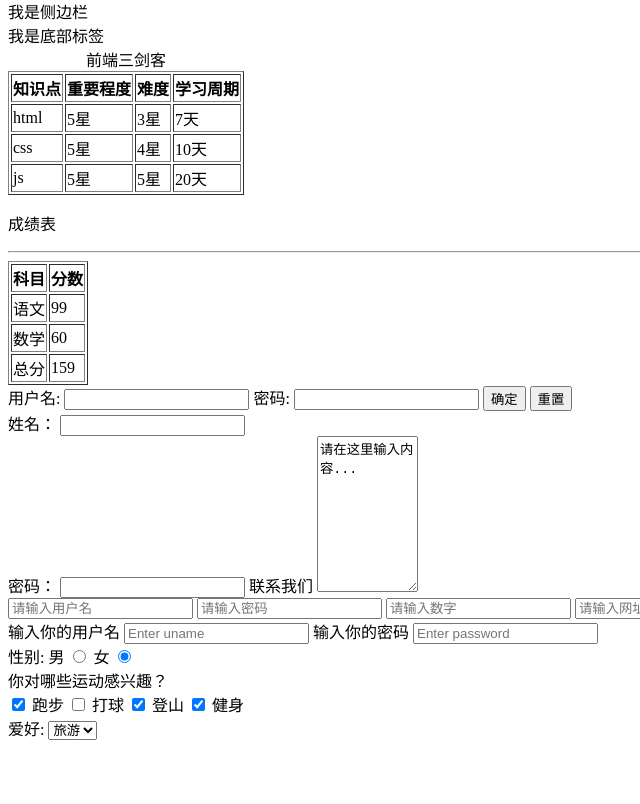
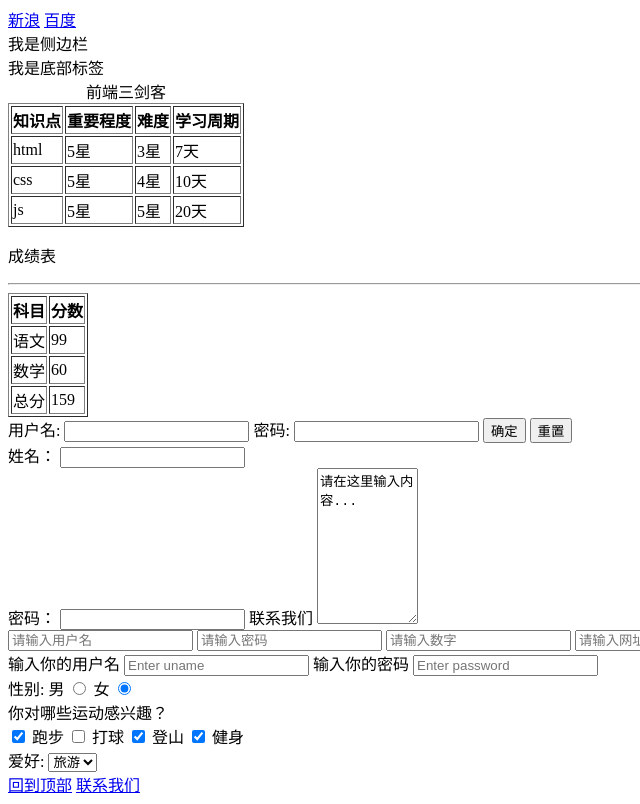
Before and after one commit to samsiac/Blog, a plain HTML site: page hc.html in a window 1280 px wide. Shown: the part 602-1406 px from the top of the page, without its empty margins (0-640 px from the left). Before the commit the page ends 1350 px from the top, so only its background shows below. Drawn offline with Linux system fonts and the light colour scheme.

Commit message:
Update hc.html

```diff
--- a/hc.html
+++ b/hc.html
@@ -3,7 +3,7 @@
 <head>
     <meta charset="utf-8" />
     <!--
-       C/S架构：软件与服务器需同时更新
+       C/S架构：软件与服务器需同时更新自有协议相对安全；不能跨平台使用
         1.还可显示网页关键字,指定网页描述，但不会影响排名
       eg.<meta name="keywords/description"  content="js,html,.../发布"
     2.请求重定向
@@ -16,7 +16,9 @@
         标签可嵌套不交叉
         属性必须有值且加引号
         浏览器尽量自动修正规范解析
-
+    ·内联框架：一个网页中引用另一个网页。一般不推荐使用，常用于公司内网
+    width:/height:/name:为框架指定属性
+     <iframe src="demo02.html" name="tom"></iframe>
 
     -->
     <style type="text/css">
@@ -49,8 +51,12 @@
     ·jpeg支持色彩丰富，不可压缩，不支持透明(保存照片)
     ·gif支出颜色少简单透明（颜色单一
     ·png支持颜色多，复杂透明（实际开发看效果和所占内存
+    ==超链接。地址不确定时写#作占位符（点击会自动跳转到当前页面顶部
+    可设置内联name<a href="d3.html" target="tom"></a><iframe src="d2.html" name="tom"></iframe>
+    ==每个元素都可设置id作为标签唯一标识（不能以数字开头，不能重复。当前页面任意跳转
     <a href="链接" title="click here">点击内容</a>
-    <a href="网址" target="_self/_blank">content</a> target属性，_self在当前页面打开，_blank在新窗口打开
+    <a href="网址" target="_self当前/_blank新窗口">content</a> target属性，_self在当前页面打开，_blank在新窗口打开
+    ==<center></center>标签中的内容都居中显示（不推荐使用
     <table border="1">
         <caption>表格标题</caption>
         <tr>    //tr为一行;th为一列，字体加粗;td为一列正常字体;border属性为表格添加边框，属性值为数字
@@ -98,7 +104,7 @@
     ·提交按钮
     <input type="submit" value="提交" name="submitBtn">
 =======================================================================
-    CSS
+    CSS:编写入style标签中
     【添加样式
     【选择器
     【继承，优先级，重要性
@@ -110,6 +116,8 @@
     【小技巧
     -->
 <body>
+    <a href="#bottom">去底部</a>
+    <a href="#where">去指定位置</a>
     <h1>使用 HTML 来创建站点</h1>
     <header>我是头部标签</header>
     <img src="http://img.mukewang.com/52da54ed0001ecfa04120172.jpg" title="电影介绍">
@@ -130,7 +138,7 @@
     <a href="https://www.baidu.com" target="_blank">百度</a>
     <aside>我是侧边栏</aside>
     <footer>我是底部标签</footer>
-    <table border="1">
+    <table border="1" id="where">
         <caption>前端三剑客</caption>
         <tr>
             <th>知识点</th>
@@ -230,5 +238,12 @@
             <option value="购物">购物</option>
         </select>
     </form>
+
+    <a id="bottom" href="#">回到顶部</a>
+    <a href="mailto:sam@gmai.com">联系我们</a>
+    <!--
+        发送电子邮件超链接 href="mailto:邮件地址" 打开计算机默认客户端
+        现在不常用，多为二维码
+        -->
 </body>
 </html>
```
